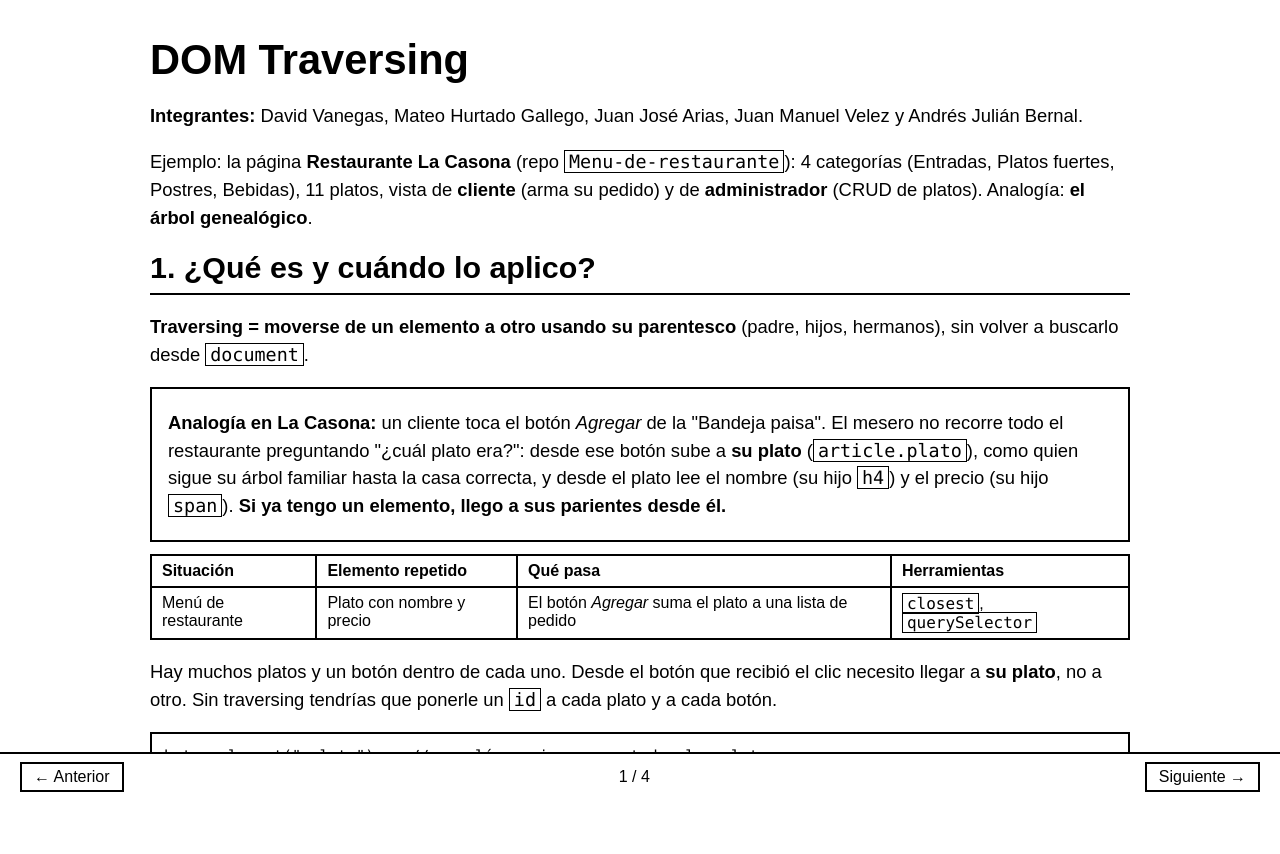
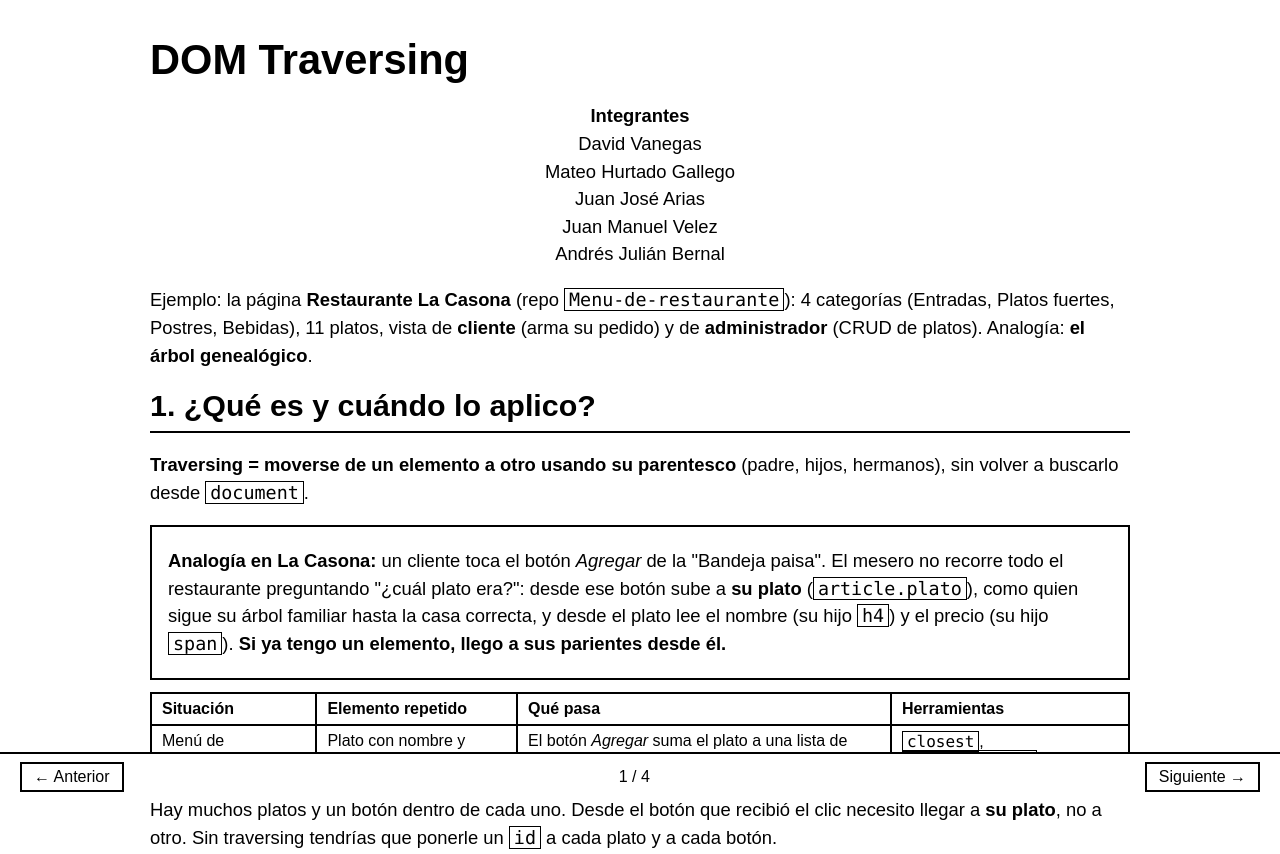
Before and after one commit to Deivi091223/Menu-de-restaurante, a plain HTML site: page presentación.html in a window 1280 px wide. Shown: the top 854 px of the page. Drawn offline with Linux system fonts and the light colour scheme.

Commit message:
Centra los nombres de los integrantes, uno por línea
Co-authored-by: Copilot <223556219+Copilot@users.noreply.github.com>

```diff
--- a/presentación.html
+++ b/presentación.html
@@ -38,7 +38,7 @@
 <!-- ============ 1 ============ -->
 <section class="slide active">
   <h1>DOM Traversing</h1>
-  <p><strong>Integrantes:</strong> David Vanegas, Mateo Hurtado Gallego, Juan José Arias, Juan Manuel Velez y Andrés Julián Bernal.</p>
+  <p style="text-align:center"><strong>Integrantes</strong><br>David Vanegas<br>Mateo Hurtado Gallego<br>Juan José Arias<br>Juan Manuel Velez<br>Andrés Julián Bernal</p>
   <p>Ejemplo: la página <strong>Restaurante La Casona</strong> (repo <code>Menu-de-restaurante</code>): 4 categorías (Entradas, Platos fuertes, Postres, Bebidas), 11 platos, vista de <strong>cliente</strong> (arma su pedido) y de <strong>administrador</strong> (CRUD de platos). Analogía: <strong>el árbol genealógico</strong>.</p>
 
   <h2>1. ¿Qué es y cuándo lo aplico?</h2>
```
